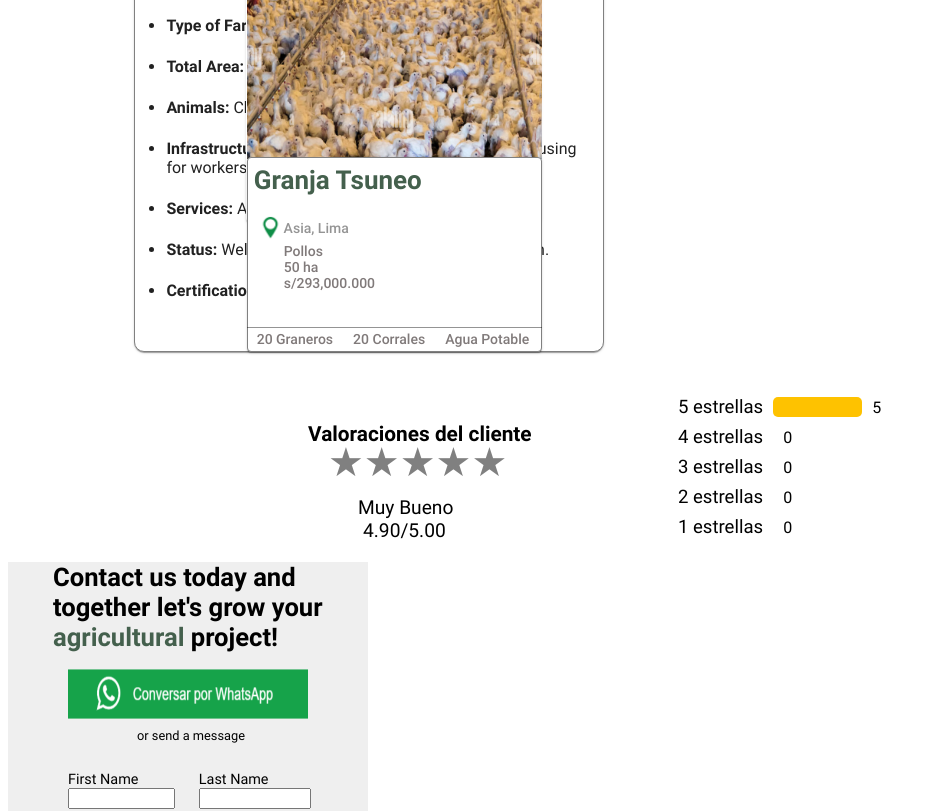
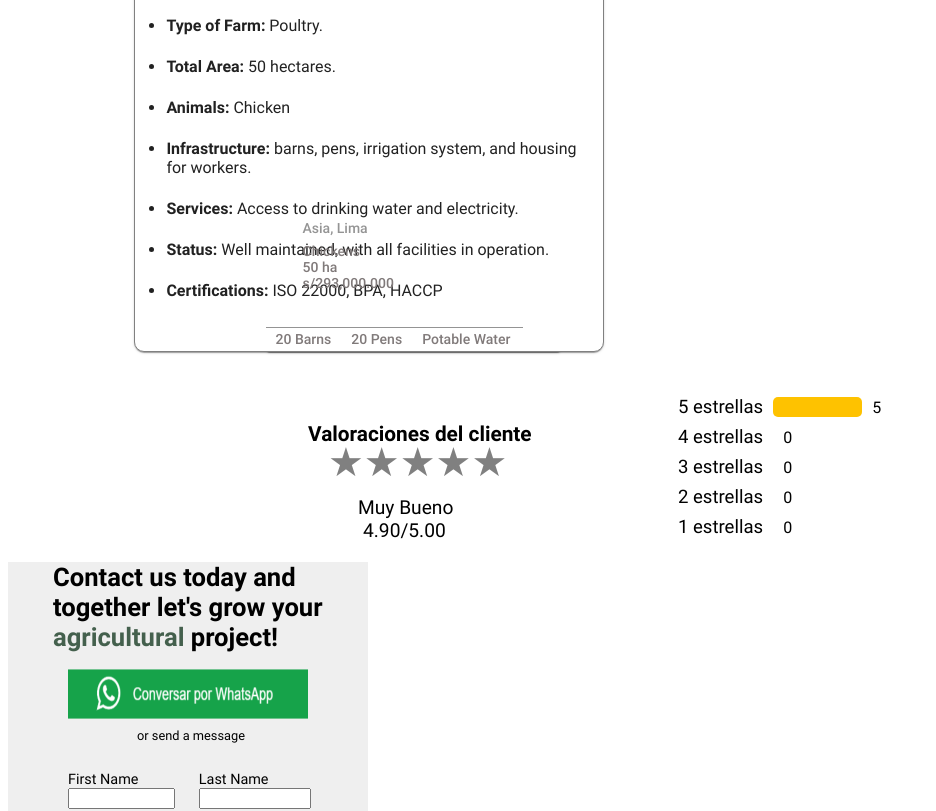
Before and after one commit to Aplicaciones-Web-WX55-Group-S-del-Softw/frontend-application, a Vue app: page / in a window 1280 px wide. Shown: the top 811 px of the page, without its empty margins (0-936 px from the left). Built offline with nearby package versions, Linux system fonts and the light colour scheme.

Commit message:
feat(social-interaction): responsive view implemented for farm card.

```diff
--- a/src/shared/components/farm-card/farm-card.vue
+++ b/src/shared/components/farm-card/farm-card.vue
@@ -4,8 +4,6 @@ export default { name: "farm-card",}
 
 <template>
   <div class="cardF">
-    <h1 class="cardF-title">Acerca de la granja</h1>
-
     <pv-card class="mt-2">
       <template #content>
         <img class="img-farm1" src="../../../assets/img-farm1.png" alt="Farm">
@@ -14,21 +12,21 @@ export default { name: "farm-card",}
 
     <pv-card class="mt-3">
       <template #content>
-        <h1 class="cardF-title2">Granja Tsuneo</h1>
+        <h1 class="cardF-title">Tsuneo Farm</h1>
         <div class="location-container">
           <img src="../../../assets/location.png" alt="Location" class="location-icon">
           <p class="location">Asia, Lima</p>
         </div>
-        <p class="details">Pollos</p>
+        <p class="details">Chickens</p>
         <p class="details">50 ha</p>
         <p class="details">s/293,000.000</p>
       </template>
     </pv-card>
 
     <div class="additional-details">
-      <p class="details">20 Graneros</p>
-      <p class="details">20 Corrales</p>
-      <p class="details">Agua Potable</p>
+      <p class="details">20 Barns</p>
+      <p class="details">20 Pens</p>
+      <p class="details">Potable Water</p>
     </div>
   </div>
 </template>
@@ -36,19 +34,11 @@ export default { name: "farm-card",}
 <style>
 
 .cardF{
-  position: relative;
   display: flex;
   justify-content: center;
 }
 
 .cardF-title {
-  position: absolute;
-  margin-top: -435px;
-  margin-left: -505px;
-  font-size: 25px;
-}
-
-.cardF-title2 {
   color: #44604D;
   margin-top: -25px;
   margin-left: -10px;
```
